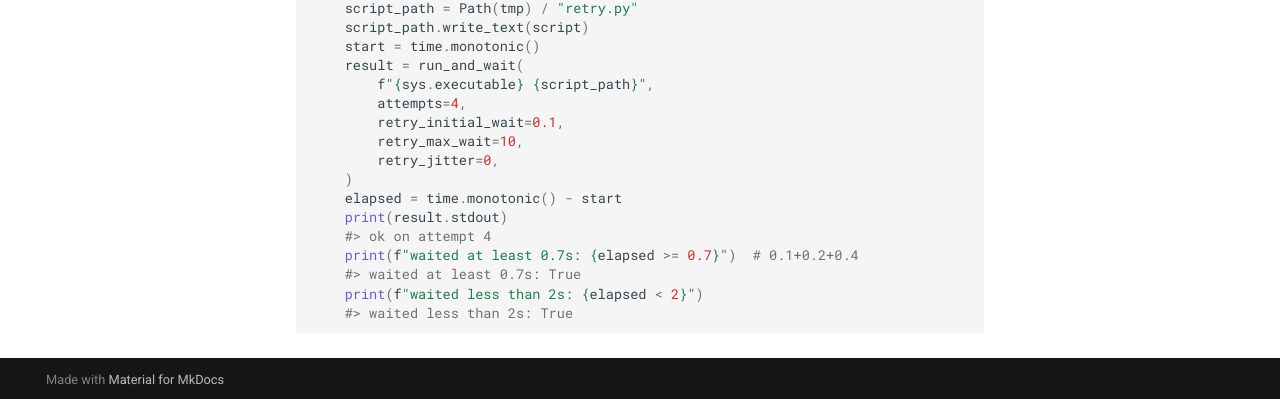
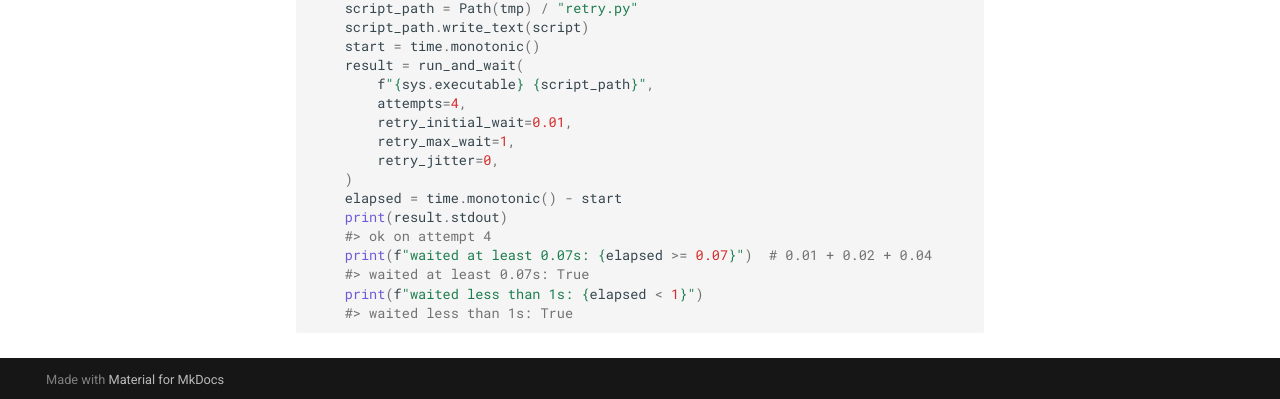
Before and after one commit to EspenAlbert/ask-shell, an MkDocs documentation site: the page built from docs/examples/shell/backoff.md, in a window 1280 px wide and 1118 px high. Shown: the part 716-1115 px from the top of the window. Built offline with MkDocs 1.6.1 and Material for MkDocs 9.7.7, drawn with Linux system fonts in a browser that asks for light colours.

Commit message:
test(ask-shell): Tighten upper bound assertion in backoff doc example

````diff
--- a/docs/examples/shell/backoff.md
+++ b/docs/examples/shell/backoff.md
@@ -33,15 +33,15 @@ with TemporaryDirectory() as tmp:
     result = run_and_wait(
         f"{sys.executable} {script_path}",
         attempts=4,
-        retry_initial_wait=0.1,
-        retry_max_wait=10,
+        retry_initial_wait=0.01,
+        retry_max_wait=1,
         retry_jitter=0,
     )
     elapsed = time.monotonic() - start
     print(result.stdout)
     #> ok on attempt 4
-    print(f"waited at least 0.7s: {elapsed >= 0.7}")  # 0.1+0.2+0.4
-    #> waited at least 0.7s: True
-    print(f"waited less than 2s: {elapsed < 2}")
-    #> waited less than 2s: True
+    print(f"waited at least 0.07s: {elapsed >= 0.07}")  # 0.01 + 0.02 + 0.04
+    #> waited at least 0.07s: True
+    print(f"waited less than 1s: {elapsed < 1}")
+    #> waited less than 1s: True
 ```
````
Also changed, not shown: docs/examples/shell/AbortRetryError.md (+3 -0 lines).
